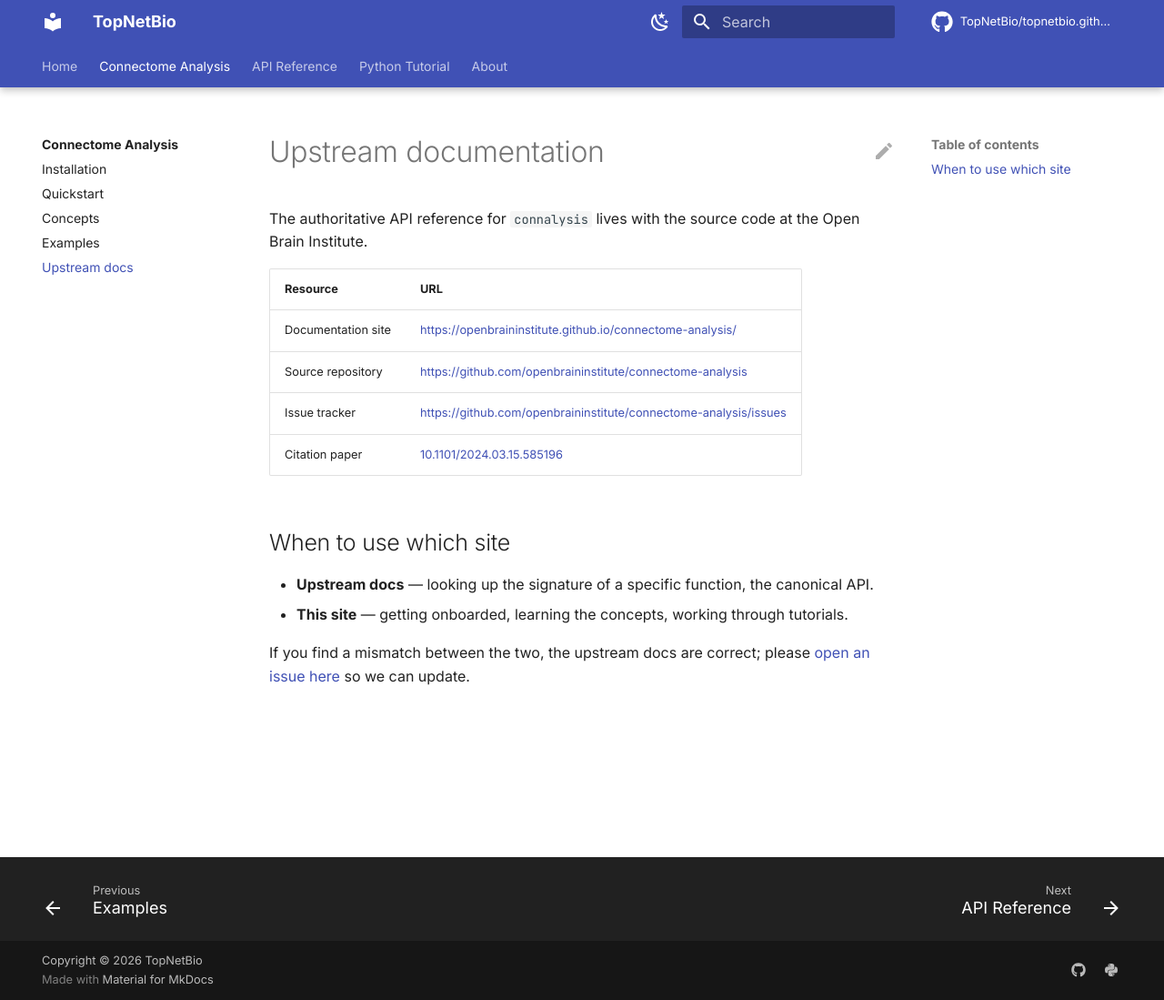
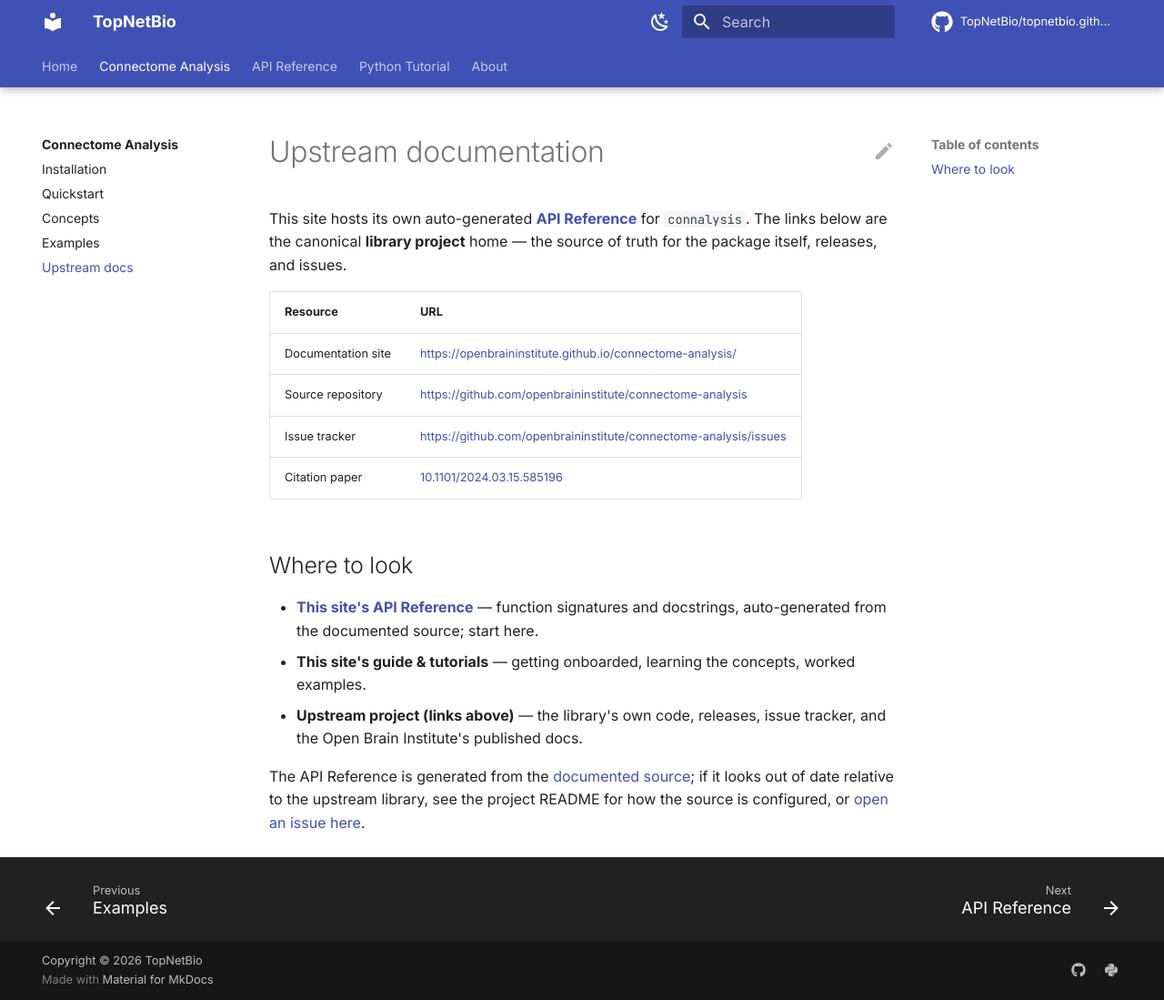
Before and after one commit to TopNetBio/topnetbio.github.io, an MkDocs documentation site: the page built from docs/connectome-analysis/upstream.md, in a window 1280 px wide and 1099 px high. Shown: the whole window at 91% size. Built offline with MkDocs 1.6.1 and Material for MkDocs 9.7.7, drawn with Linux system fonts in a browser that asks for light colours; comment, search, counter and statistics services are not loaded.

Commit message:
Point users to the in-site API Reference; reframe upstream as library home

```diff
--- a/docs/connectome-analysis/upstream.md
+++ b/docs/connectome-analysis/upstream.md
@@ -1,6 +1,6 @@
 # Upstream documentation
 
-The authoritative API reference for `connalysis` lives with the source code at the Open Brain Institute.
+This site hosts its own auto-generated [**API Reference**](../api/index.md) for `connalysis`. The links below are the canonical **library project** home — the source of truth for the package itself, releases, and issues.
 
 | Resource | URL |
 |---|---|
@@ -9,9 +9,10 @@ The authoritative API reference for `connalysis` lives with the source code at t
 | Issue tracker | <https://github.com/openbraininstitute/connectome-analysis/issues> |
 | Citation paper | [10.1101/2024.03.15.585196](https://doi.org/10.1101/2024.03.15.585196) |
 
-## When to use which site
+## Where to look
 
-- **Upstream docs** — looking up the signature of a specific function, the canonical API.
-- **This site** — getting onboarded, learning the concepts, working through tutorials.
+- **[This site's API Reference](../api/index.md)** — function signatures and docstrings, auto-generated from the documented source; start here.
+- **This site's guide & tutorials** — getting onboarded, learning the concepts, worked examples.
+- **Upstream project (links above)** — the library's own code, releases, issue tracker, and the Open Brain Institute's published docs.
 
-If you find a mismatch between the two, the upstream docs are correct; please [open an issue here](https://github.com/TopNetBio/topnetbio.github.io/issues) so we can update.
+The API Reference is generated from the [documented source](../api/index.md); if it looks out of date relative to the upstream library, see the project README for how the source is configured, or [open an issue here](https://github.com/TopNetBio/topnetbio.github.io/issues).
```
Also changed, not shown: docs/index.md (+4 -4 lines).
